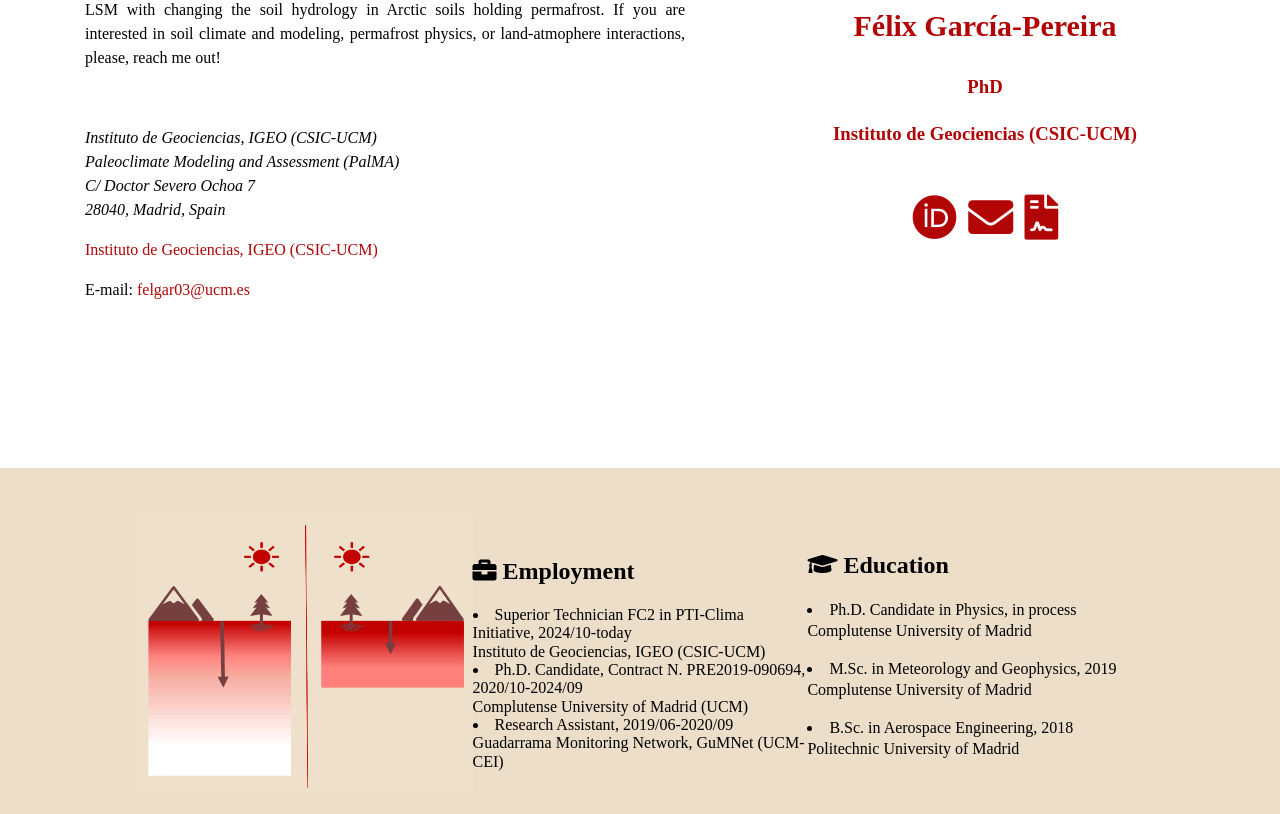
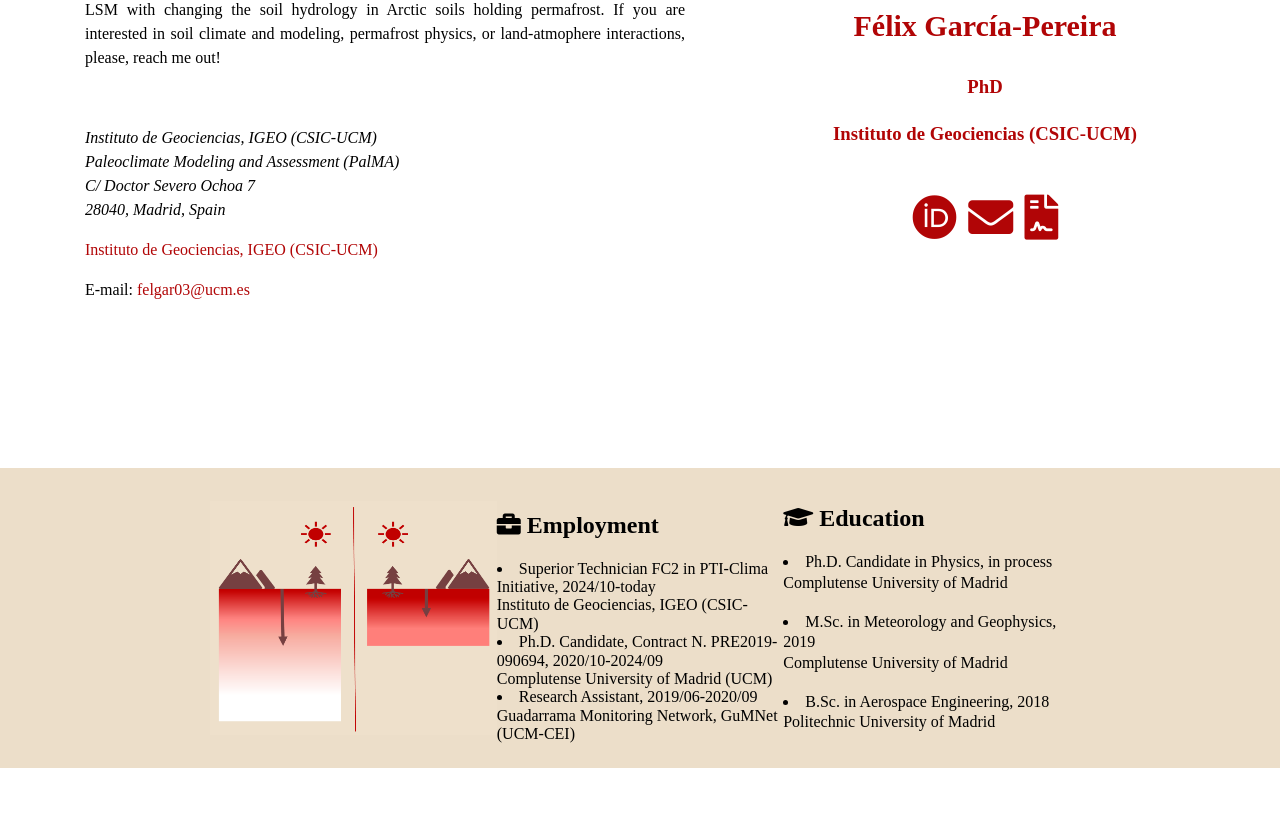
Before and after one commit to felixgarciapereira/felixgarciapereira.github.io, a plain HTML site: page index.html in a window 1280 px wide. Shown: the part 553-1367 px from the top of the page. After the commit the page ends 1321 px from the top, so only its background shows below. Drawn offline with Linux system fonts and the light colour scheme; some icons are missing.

Commit message:
Add files via upload

```diff
--- a/main.css
+++ b/main.css
@@ -154,18 +154,20 @@
   display: flex;
   justify-content: center; /* Center the content horizontally */
   align-items: center;  /* Center the content vertically */
-  width: 90%;  /* Limit the width to ensure centering */
+  width: 70%;  /* Limit the width to ensure centering */
+  max-height: 200px;
 }
 
 .interests img {
-  width: 30%; /* Adjust the image size as needed */
+  width: 33%; /* Adjust the image size as needed */
+  align-items: center;  /* Center the content vertically */
   background: #ECDEC9;
   height: auto;
 }
 
 .interests .right, .interests .right2 {
   background: #ECDEC9;
-  width: 30%; /* Adjust to distribute remaining space */
+  width: 33%; /* Adjust to distribute remaining space */
 }
 
 .interests .icon-list {
```
